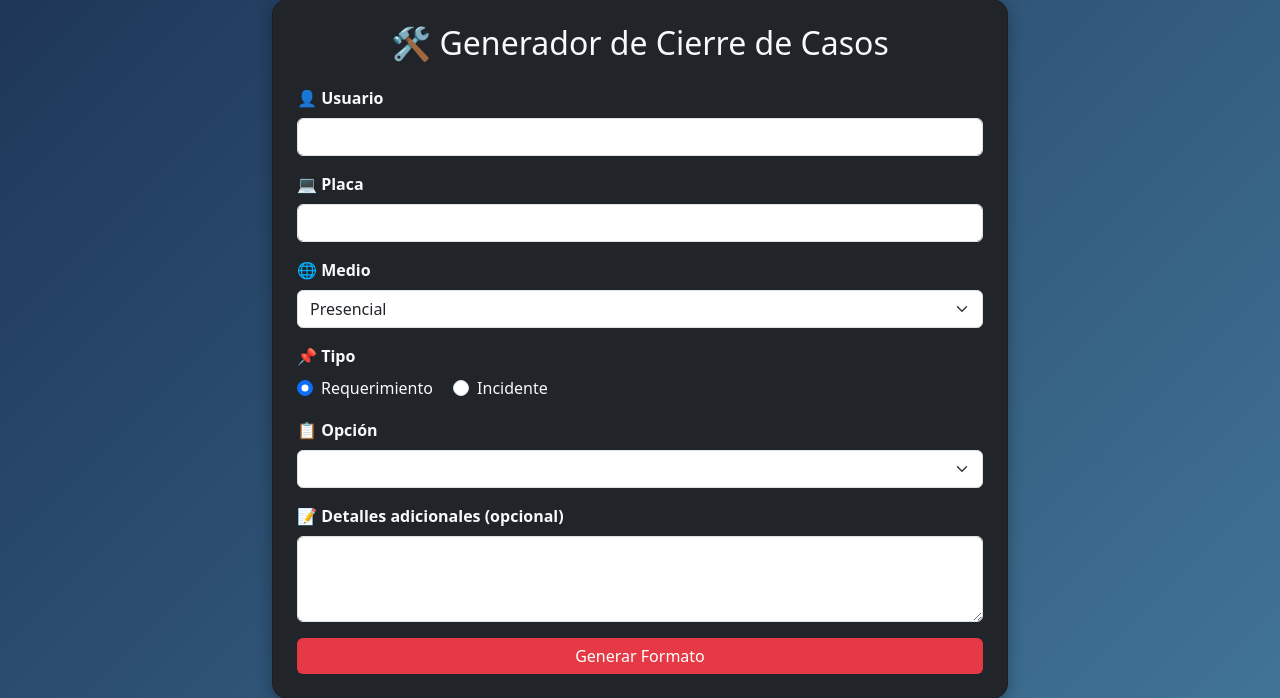
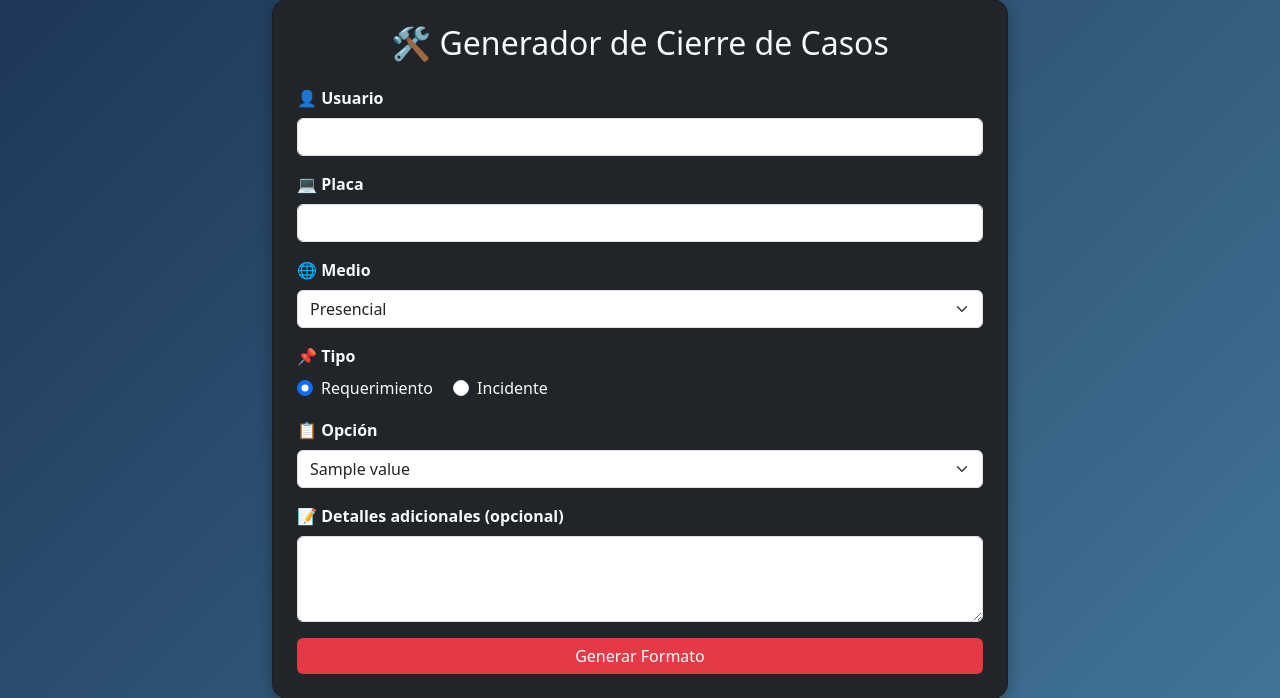
Before and after one commit to Steven-gil-dep/mi_app_flask, a Flask app: template templates/form.html in a window 1280 px wide. Shown: the part 49-747 px from the top of the page. Run offline with Flask 3, Linux system fonts and the light colour scheme; the template is opened without the code that fills it: most values are stand-ins (such as "Sample title", 1, 10 or a date in 2020); lists and menus that the app fills with data are empty.

Commit message:
Update form.html

```diff
--- a/templates/form.html
+++ b/templates/form.html
@@ -58,18 +58,20 @@
           <div class="mb-3">
             <label class="form-label">📌 Tipo</label><br>
             <div class="form-check form-check-inline">
-              <input class="form-check-input" type="radio" name="tipo" value="req" checked onclick="cargarOpciones('req')">
+              <input class="form-check-input" type="radio" name="tipo" value="req" checked>
               <label class="form-check-label">Requerimiento</label>
             </div>
             <div class="form-check form-check-inline">
-              <input class="form-check-input" type="radio" name="tipo" value="inc" onclick="cargarOpciones('inc')">
+              <input class="form-check-input" type="radio" name="tipo" value="inc">
               <label class="form-check-label">Incidente</label>
             </div>
           </div>
           <div class="mb-3">
             <label class="form-label">📋 Opción</label>
-            <select name="opcion" id="opcion" class="form-select" required>
-              <!-- Se llenará dinámicamente -->
+            <select name="opcion" class="form-select" required>
+              {% for key, value in requerimientos.items() %}
+                <option value="{{ key }}">{{ value }}</option>
+              {% endfor %}
             </select>
           </div>
           <div class="mb-3">
@@ -93,25 +95,5 @@
   </div>
   {% endif %}
 </div>
-
-<script>
-  const requerimientos = {{ requerimientos|tojson }};
-  const incidentes = {{ incidentes|tojson }};
-  const selectOpcion = document.getElementById("opcion");
-
-  function cargarOpciones(tipo) {
-    selectOpcion.innerHTML = ""; // limpiar
-    const opciones = tipo === "req" ? requerimientos : incidentes;
-    for (const [key, value] of Object.entries(opciones)) {
-      const option = document.createElement("option");
-      option.value = key;
-      option.textContent = value;
-      selectOpcion.appendChild(option);
-    }
-  }
-
-  // Cargar por defecto al abrir (Requerimientos)
-  window.onload = () => cargarOpciones("req");
-</script>
 </body>
 </html>
```
